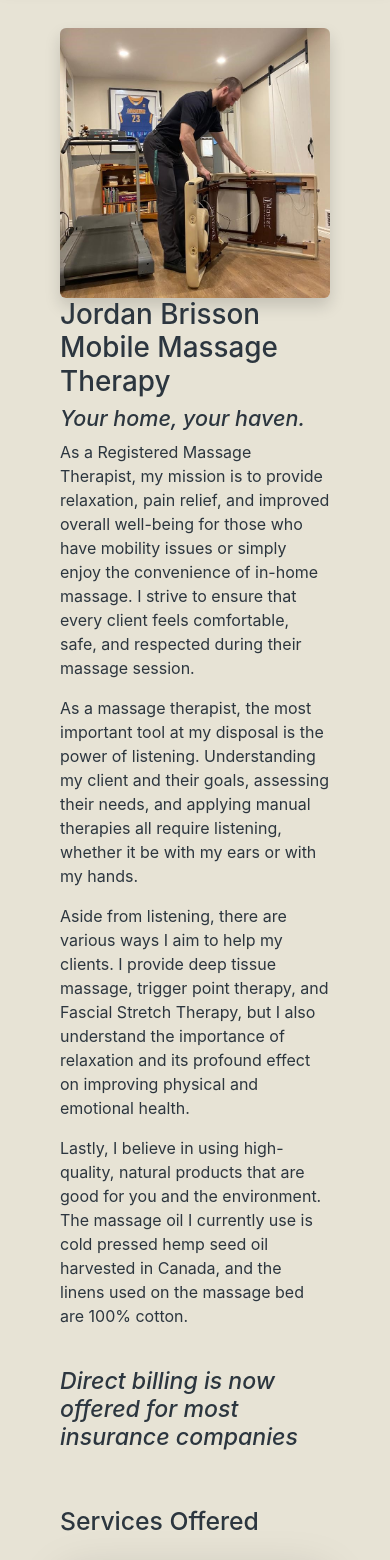
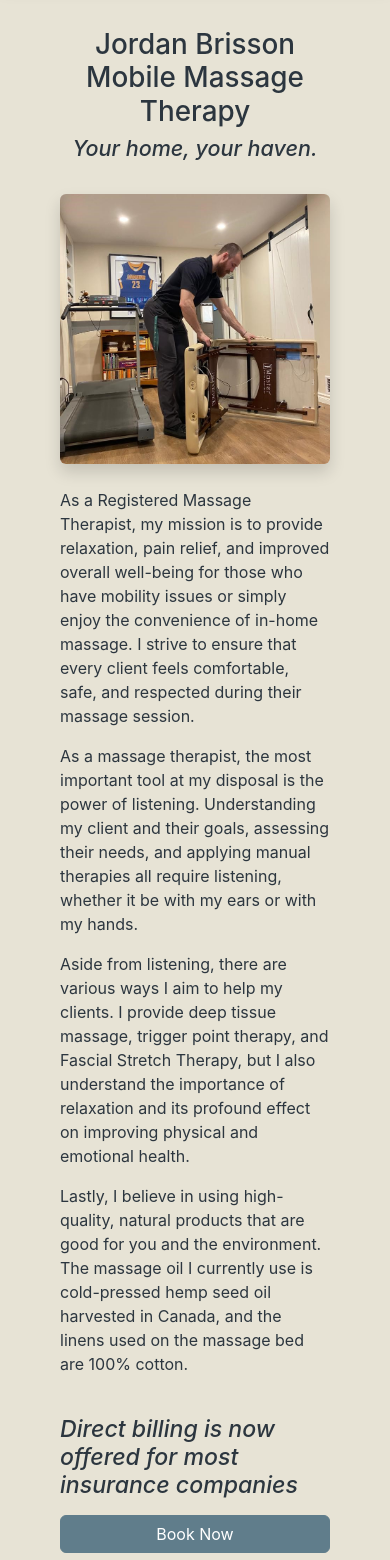
Before and after one commit to Ahmedmo7/JordanMassage, a React (Create React App) app: page / in a window 390 px wide. Shown: the part 140-1700 px from the top of the page. Built offline with nearby package versions, Linux system fonts and the light colour scheme; a web font is replaced by a local one.

Commit message:
clientchanges

```diff
--- /dev/null
+++ b/src/App.css
@@ -0,0 +1,31 @@
+/* App.css */
+@media (max-width: 767px) {
+    /* Styles for mobile layout */
+    .mobile-title {
+      text-align: center;
+    }
+
+    .mobile-title + h4 {
+      text-align: center;
+    }
+
+    .mobile-title + h4 + p {
+      text-align: left;
+    }
+
+    .mobile-title + h4 + p + p {
+      text-align: left;
+    }
+
+    .mobile-title + h4 + p + p + p {
+      text-align: left;
+    }
+
+    .mobile-title + h4 + p + p + p + br + i {
+      text-align: left;
+    }
+
+    .mobile-title + h4 + p + p + p + br + i + h3 {
+      text-align: left;
+    }
+  }
--- a/src/App.js
+++ b/src/App.js
@@ -1,58 +1,74 @@
-import React from "react";
-
-import { Container, Row, Col, Image } from "react-bootstrap";
+import React, { useEffect, useState } from "react";
+import { Container, Row, Col, Image, Button } from "react-bootstrap";
 import MassageServices from "./components/MassageServices";
+import "./App.css"; // Import the custom CSS file
 
 function App() {
+    const [isMobile, setIsMobile] = useState(false);
+
+    useEffect(() => {
+        // Check if the window size is mobile on initial mount and when it's resized
+        function handleResize() {
+            setIsMobile(window.innerWidth <= 767);
+        }
+
+        window.addEventListener("resize", handleResize);
+        handleResize(); // Check on initial mount
+
+        return () => window.removeEventListener("resize", handleResize);
+    }, []);
+
     return (
         <div className="p-5">
             <Container>
                 <Row>
-                    <Col
-                        justify_content={"center"}
-                        md={5}
-                    >
+                    {/* On mobile, move the title to the top */}
+                    {isMobile && (
+                        <Col xs={12} className="text-center mobile-title mb-4">
+                            <h1>Jordan Brisson Mobile Massage Therapy</h1>
+                            <h4 style={{ fontStyle: "italic" }}>Your home, your haven.</h4>
+                        </Col>
+                    )}
+                    {/* On larger screens, show the image on the left */}
+                    <Col md={5}>
                         <Image
                             src="/images/Table Setup.jpg"
                             alt="Massage photo"
                             fluid
-                            className="rounded shadow"
+                            className={`rounded shadow ${isMobile ? "mb-4" : ""}`}
                         />
                     </Col>
-                    <br />
-                    <br />
-                    <br />
+                    {/* On larger screens, show the title and content on the right */}
                     <Col md={7}>
-                        <h1>Jordan Brisson Mobile Massage Therapy</h1>
-                        <h4 style={{ fontStyle: "italic" }}>Your home, your haven.</h4>
+                        {!isMobile && (
+                            <div className="d-none d-md-block">
+                                <h1>Jordan Brisson Mobile Massage Therapy</h1>
+                                <h4 style={{ fontStyle: "italic" }}>Your home, your haven.</h4>
+                            </div>
+                        )}
+                        {/* The rest of the content */}
                         <p>
-                            As a Registered Massage Therapist, my mission is to provide
-                            relaxation, pain relief, and improved overall well-being for those
-                            who have mobility issues or simply enjoy the convenience of
-                            in-home massage. I strive to ensure that every client feels
-                            comfortable, safe, and respected during their massage session.
+                            As a Registered Massage Therapist, my mission is to provide relaxation, pain relief, and improved overall well-being for those who have mobility issues or simply enjoy the convenience of in-home massage. I strive to ensure that every client feels comfortable, safe, and respected during their massage session.
                         </p>
                         <p>
-                            As a massage therapist, the most important tool at my disposal is
-                            the power of listening. Understanding my client and their goals,
-                            assessing their needs, and applying manual therapies all require
-                            listening, whether it be with my ears or with my hands.
+                            As a massage therapist, the most important tool at my disposal is the power of listening. Understanding my client and their goals, assessing their needs, and applying manual therapies all require listening, whether it be with my ears or with my hands.
                         </p>
                         <p>
-                            Aside from listening, there are various ways I aim to help my
-                            clients. I provide deep tissue massage, trigger point therapy, and
-                            Fascial Stretch Therapy, but I also understand the importance of
-                            relaxation and its profound effect on improving physical and
-                            emotional health.
+                            Aside from listening, there are various ways I aim to help my clients. I provide deep tissue massage, trigger point therapy, and Fascial Stretch Therapy, but I also understand the importance of relaxation and its profound effect on improving physical and emotional health.
                         </p>
                         <p>
-                            Lastly, I believe in using high-quality, natural products that are
-                            good for you and the environment. The massage oil I currently use
-                            is cold pressed hemp seed oil harvested in Canada, and the linens
-                            used on the massage bed are 100% cotton.
+                            Lastly, I believe in using high-quality, natural products that are good for you and the environment. The massage oil I currently use is cold-pressed hemp seed oil harvested in Canada, and the linens used on the massage bed are 100% cotton.
                         </p>
                         <br />
                         <i><h3>Direct billing is now offered for most insurance companies</h3></i>
+                        <Button
+                            className="d-lg-none w-100 my-2"
+                            variant="dark"
+                            href="https://jordan.noterro.com/"
+                            target="_blank"
+                        >
+                            Book Now
+                        </Button>
                     </Col>
                 </Row>
             </Container>
```
